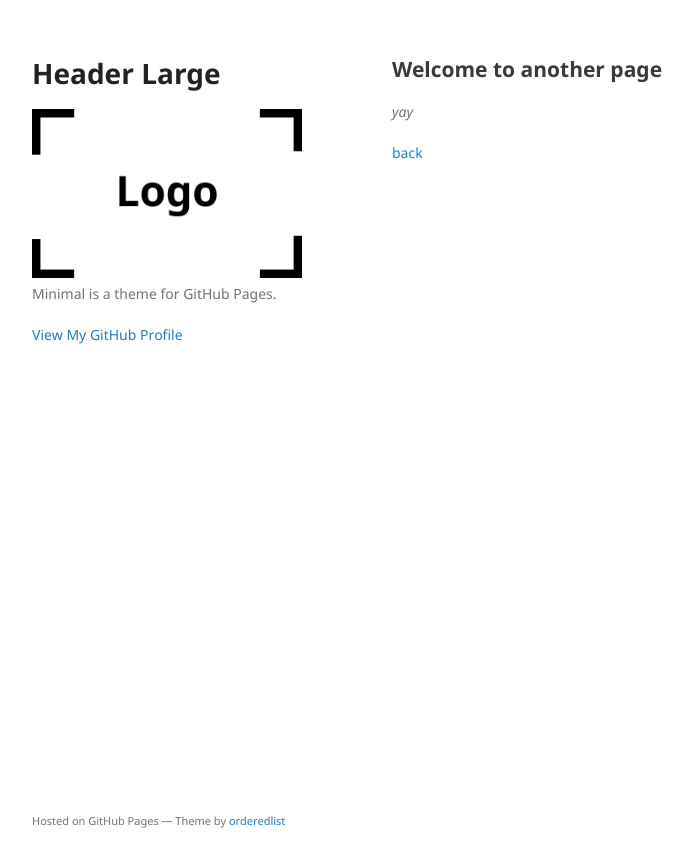
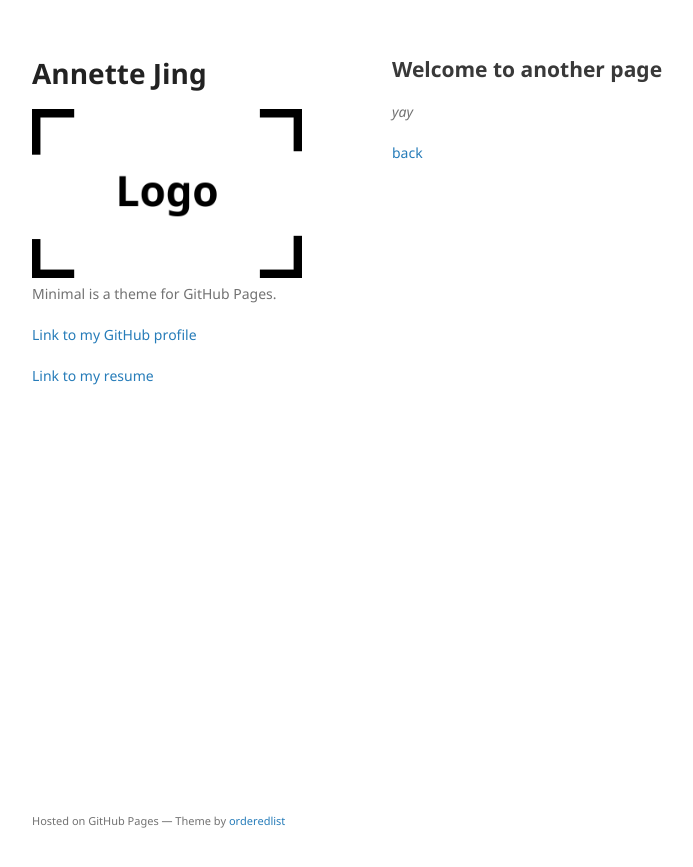
Before and after one commit to AnnetteJing/AnnetteJing.github.io, a Jekyll site: the page built from another-page.md, in a window 1280 px wide. Shown: the top 867 px of the page, without its empty margins (178-871 px from the left). Built offline with Jekyll 4.4.1, drawn with Linux system fonts in a browser that asks for light colours; our own code applies the rules of GitHub Pages for plain Markdown files.

Commit message:
Update Test

```diff
--- a/_layouts/default.html
+++ b/_layouts/default.html
@@ -14,7 +14,7 @@
   <body>
     <div class="wrapper">
       <header>
-        <h1>Header Large</h1>
+        <h1>Annette Jing</h1>
 
         {% if site.logo %}
           <img src="{{site.logo | relative_url}}" alt="Logo" />
@@ -27,16 +27,17 @@
         {% endif %}
 
         {% if site.github.is_user_page %}
-        <p class="view"><a href="{{ site.github.owner_url }}">View My GitHub Profile</a></p>
+        <p class="view"><a href="{{ site.github.owner_url }}">Link to my GitHub profile</a></p>
+        <p class="view"><a href="AJing_Resume.pdf">Link to my resume</a></p>
         {% endif %}
 
-        {% if site.show_downloads %}
+<!--        {% if site.show_downloads %}
         <ul class="downloads">
           <li><a href="{{ site.github.zip_url }}">Download <strong>ZIP File</strong></a></li>
           <li><a href="{{ site.github.tar_url }}">Download <strong>TAR Ball</strong></a></li>
           <li><a href="{{ site.github.repository_url }}">View On <strong>GitHub</strong></a></li>
         </ul>
-        {% endif %}
+        {% endif %}-->
       </header>
       <section>
 
```
Also changed, not shown: 3 other files.
